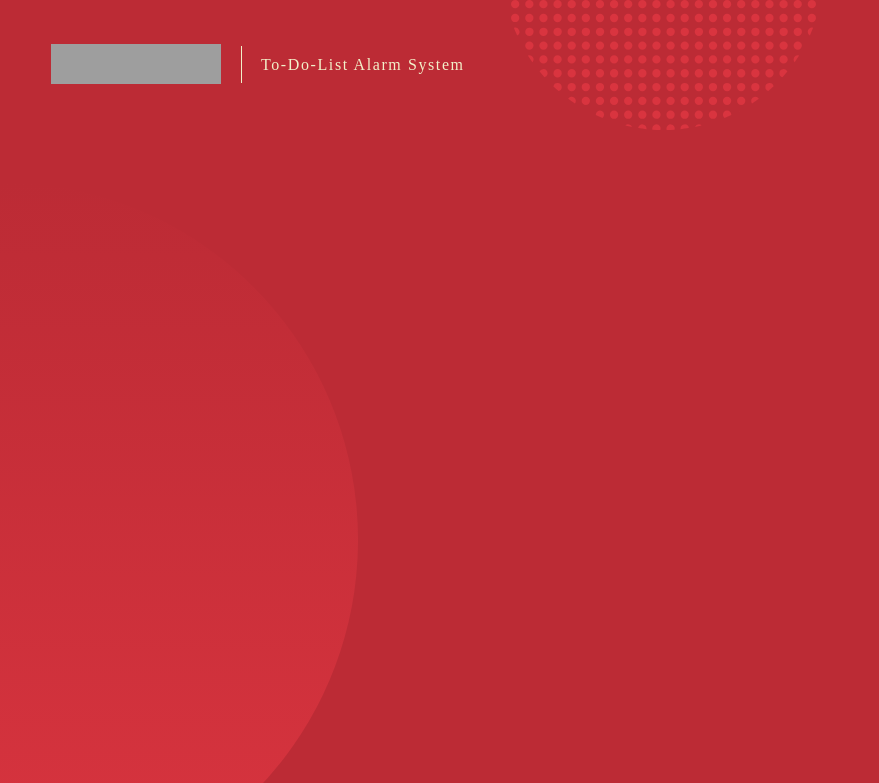
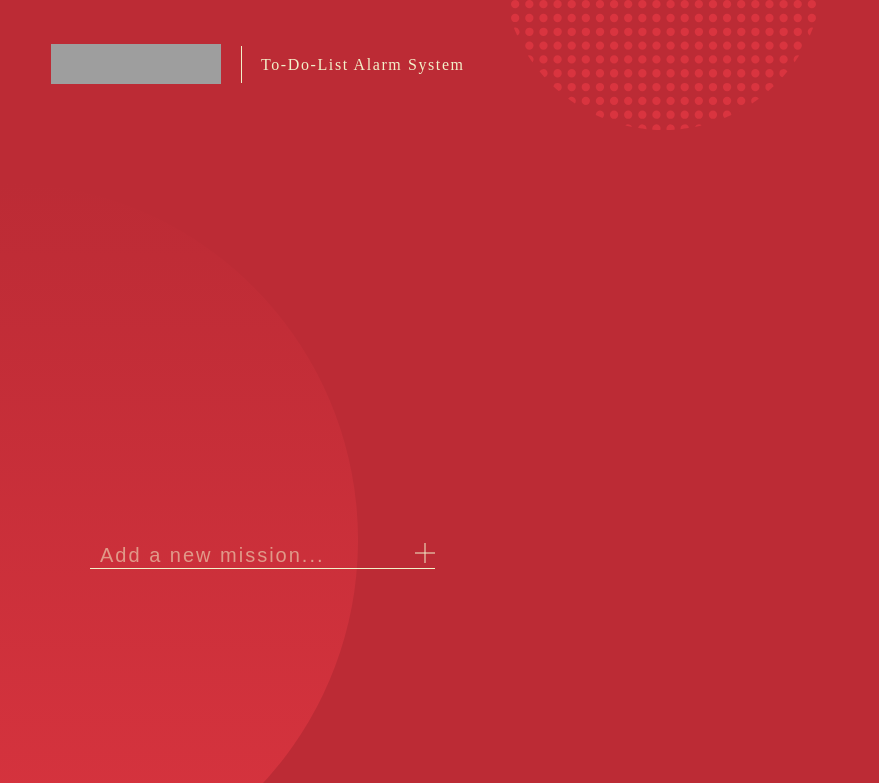
Before and after one commit to franklion/tomato-clock, a React (Create React App) app: page / in a window 1280 px wide. Shown: the top 783 px of the page, without its empty margins (0-879 px from the left). Built offline with nearby package versions, Linux system fonts and the light colour scheme; grey boxes are pictures that could not be loaded.

Commit message:
[feat] 新增任務
送出任務前進行檢查，不可為空白，並且清除前後的空白

```diff
--- /dev/null
+++ b/src/components/AddMission.js
@@ -0,0 +1,43 @@
+import React, { useState, useCallback } from "react"
+
+const AddMission = () => {
+  const [newMission, setMission] = useState("")
+
+  const handleAddMission = useCallback(() => {
+    const filteredMission = newMission.trim()
+    if (filteredMission) {
+      console.log("filteredMission", filteredMission)
+      setMission("")
+    }
+  }, [newMission])
+
+  const onInputChange = useCallback(e => {
+    const value = e.target.value
+    setMission(value)
+  }, [])
+
+  const onInputKeyDown = useCallback(
+    e => {
+      if (e.key === "Enter") {
+        handleAddMission()
+      }
+    },
+    [handleAddMission]
+  )
+
+  return (
+    <div className="add-mission">
+      <input
+        className="add-mission-input"
+        type="text"
+        placeholder="Add a new mission..."
+        value={newMission}
+        onChange={onInputChange}
+        onKeyDown={onInputKeyDown}
+      />
+      <div className="btn-add-mission" onClick={handleAddMission}></div>
+    </div>
+  )
+}
+
+export default AddMission
--- a/src/components/App.js
+++ b/src/components/App.js
@@ -1,12 +1,14 @@
 import React from "react"
 import Header from "./Header"
 import Deco from "./deco"
+import AddMission from "./AddMission"
 
 const App = () => {
   return (
     <div className="App">
       <Deco />
       <Header />
+      <AddMission />
     </div>
   )
 }
--- /dev/null
+++ b/src/style/add-mission.sass
@@ -0,0 +1,46 @@
+%btn-add-mission
+  content: ''
+  position: absolute
+  left: 50%
+  top: 50%
+  transform: translate(-50%, -50%)
+  background-color: #F2F0C9
+
+.add-mission
+  position: absolute
+  left: 90px
+  top: 50%
+
+  .add-mission-input
+    font-size: 24px
+    color: rgb(242, 240, 201)
+    padding: 0 25px 0 10px
+    letter-spacing: 3px
+    outline: none
+    border-top: none
+    border-left: none
+    border-right: none
+    border-bottom: 1px solid #F2F0C9
+    background-color: transparent
+
+    &::-webkit-input-placeholder
+      color: #F2F0C9
+      opacity: .55
+      font-size: 20px
+      letter-spacing: 2px
+
+  .btn-add-mission
+    position: absolute
+    top: 3px
+    right: 0
+    width: 20px
+    height: 20px
+    cursor: pointer
+    &:before
+      width: 100%
+      height: 1px
+      @extend %btn-add-mission
+    &:after
+      width: 1px
+      height: 100%
+      @extend %btn-add-mission
--- a/src/style/index.sass
+++ b/src/style/index.sass
@@ -1,6 +1,7 @@
 @import "./normalize.sass"
 @import "./header.sass"
 @import "./deco.sass"
+@import "./add-mission.sass"
 
 body
   position: relative
```
